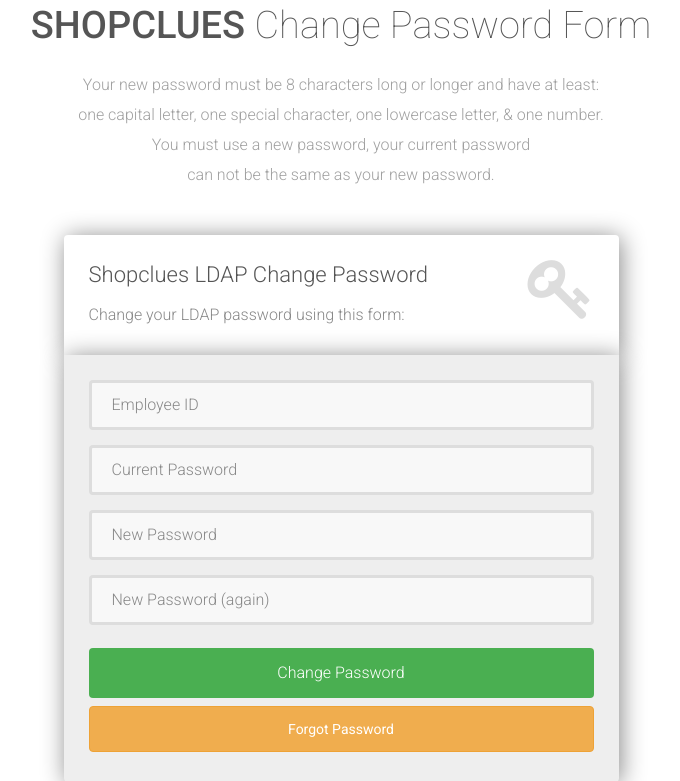
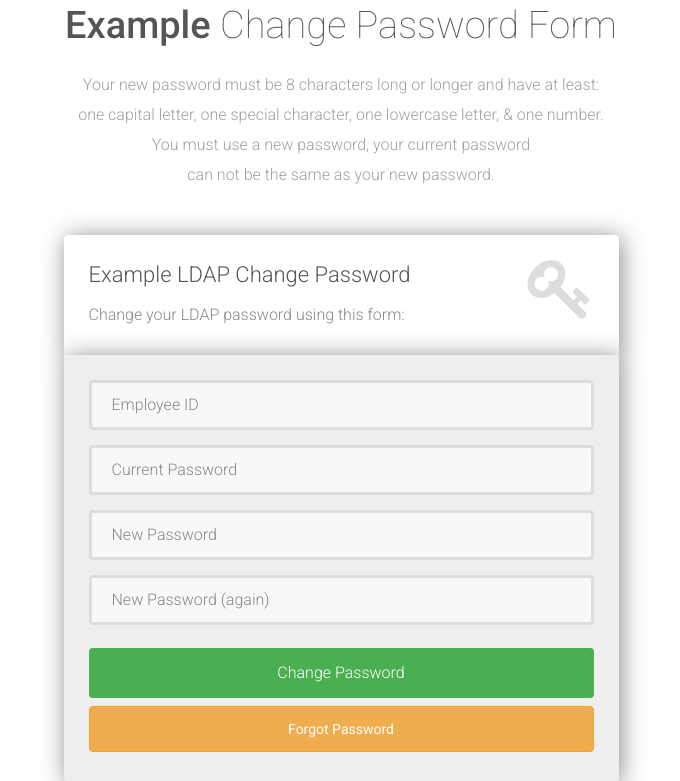
Before and after one commit to niraj-chaudhary/ldapapi, a Flask app: template ladp/templates/index.html in a window 1280 px wide. Shown: the part 150-931 px from the top of the page, without its empty margins (299-979 px from the left). Run offline with Flask 3, Linux system fonts and the light colour scheme; the template is opened without the code that fills it, so the values that code supplies are empty; some libraries are stand-ins or nearby versions.

Commit message:
name update

```diff
--- a/ladp/templates/index.html
+++ b/ladp/templates/index.html
@@ -1,10 +1,10 @@
 {% extends "layout.html" %}
 {% block title %}LDAP | Password Change Form{% endblock %}
 {% block form_title %}
-    <h1><strong> SHOPCLUES </strong> Change Password Form</h1>
+    <h1><strong> Example </strong> Change Password Form</h1>
 {% endblock %}
 {% block form_top %}
-    <h3>Shopclues LDAP Change Password</h3>
+    <h3>Example LDAP Change Password</h3>
     <p>Change your LDAP password using this form:</p>
 {% endblock %}
 {% block extra_content %}
```
